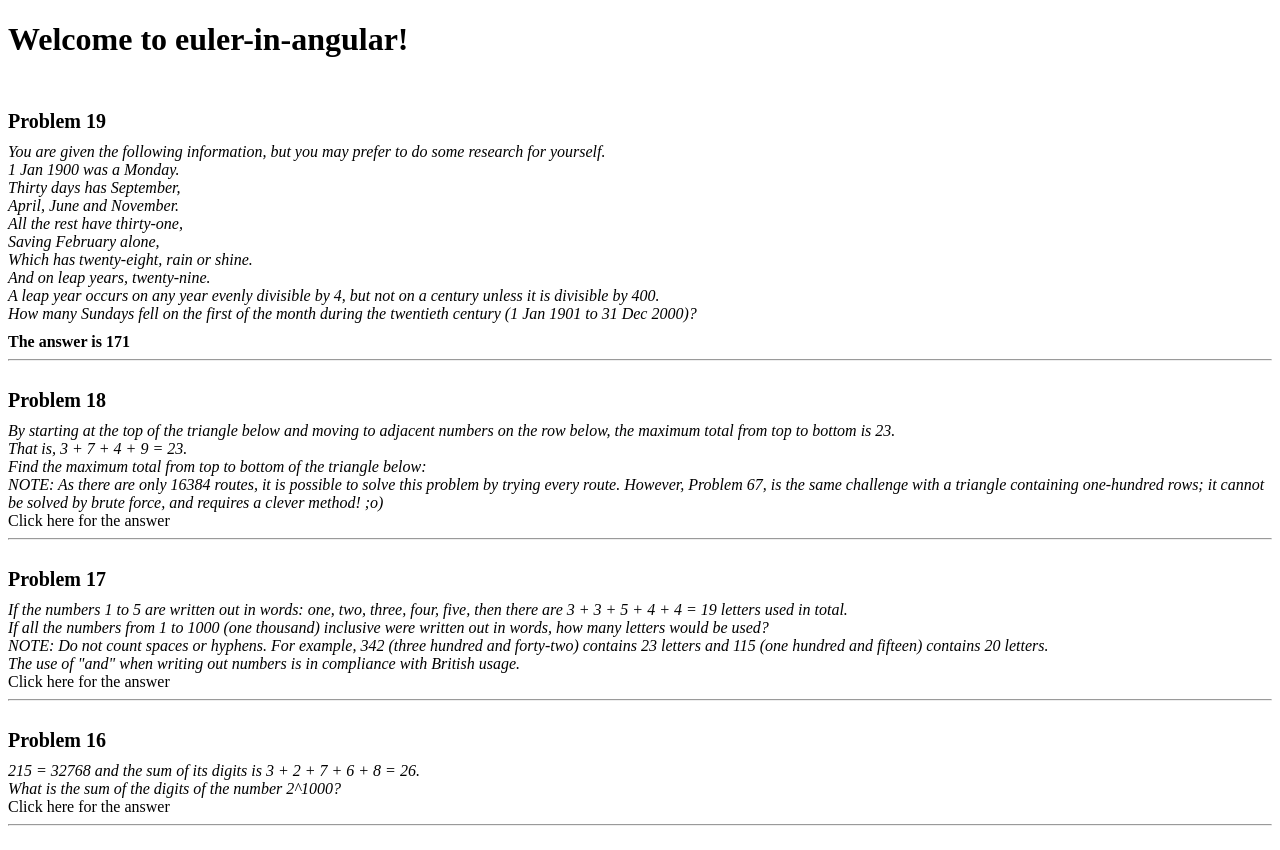
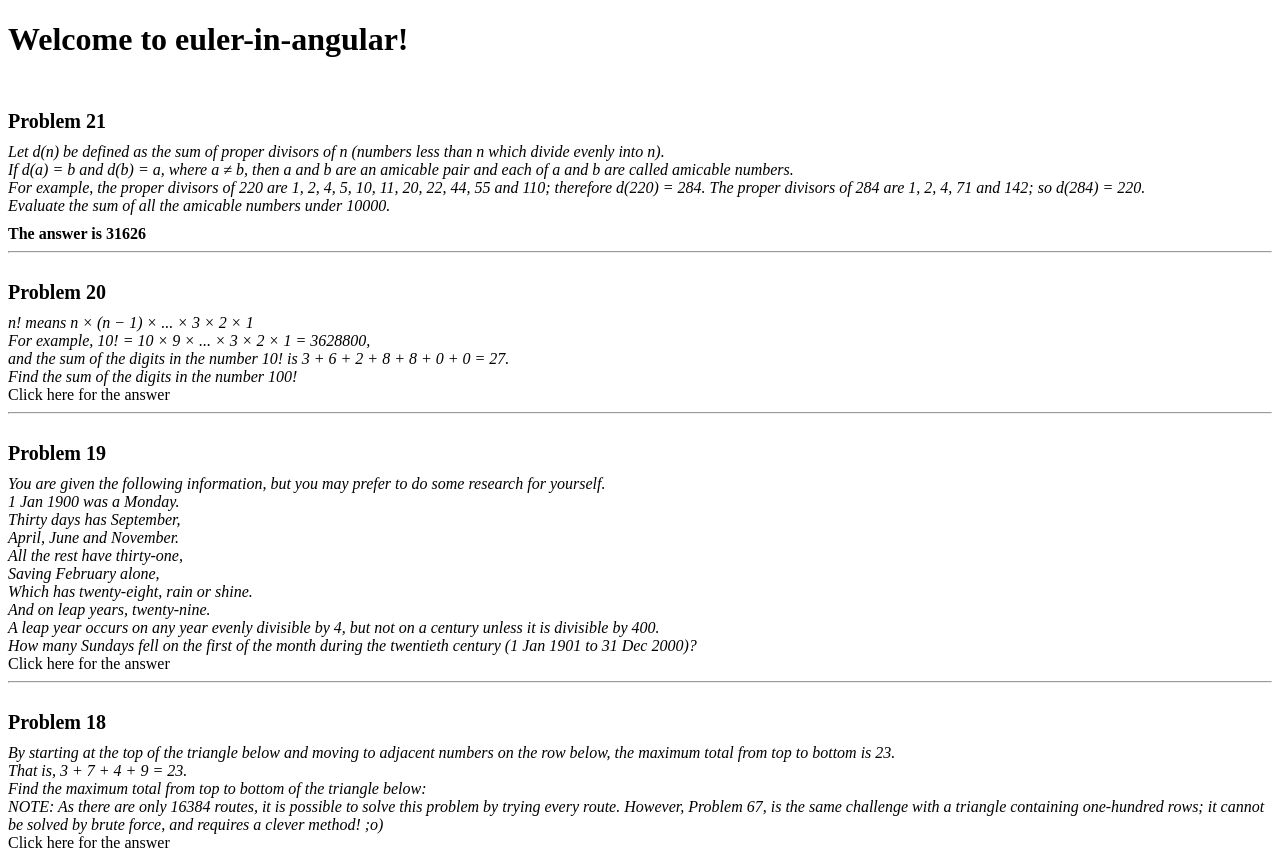
Before and after one commit to edwinvanderven/Euler-in-Angular, an Angular app: page / in a window 1280 px wide. Shown: the top 850 px of the page. Built offline with nearby package versions, Linux system fonts and the light colour scheme.

Commit message:
Updated the npm packages and added the latest problems with solutions to the UI

```diff
--- a/src/app/app.component.model.ts
+++ b/src/app/app.component.model.ts
@@ -17,6 +17,8 @@ import { SixteenthProblem } from './problems/eleven-to-twenty/sixteenth-problem'
 import { EighteenthProblem } from './problems/eleven-to-twenty/eighteenth-problem';
 import { SeventeenthProblem } from './problems/eleven-to-twenty/seventeenth-problem';
 import { NineteenthProblem } from './problems/eleven-to-twenty/nineteenth-problem';
+import { TwentiethProblem } from './problems/eleven-to-twenty/twentieth-problem';
+import { TwentyFirstProblem } from './problems/twenty-one-to-thirty/twenty-first-problem';
 
 export interface IProblem {
   title: string;
@@ -25,6 +27,8 @@ export interface IProblem {
 }
 
 export const PROBLEMS: IProblem[] = [
+  new TwentyFirstProblem(),
+  new TwentiethProblem(),
   new NineteenthProblem(),
   new EighteenthProblem(),
   new SeventeenthProblem(),
--- a/src/app/problems/twenty-one-to-thirty/twenty-first-problem.ts
+++ b/src/app/problems/twenty-one-to-thirty/twenty-first-problem.ts
@@ -1,9 +1,7 @@
 import { IProblem } from '../../app.component.model';
-import { Helper } from 'src/app/utils/helper';
-import * as bigInt from 'big-integer';
 
 export class TwentyFirstProblem implements IProblem {
-  public title = 'Problem 22';
+  public title = 'Problem 21';
   public description = 'Let d(n) be defined as the sum of proper divisors of n (numbers less than n which divide evenly into n).' +
                         '\nIf d(a) = b and d(b) = a, where a ≠ b, then a and b are an amicable pair and each of a and b are called amicable numbers.' +
                         '\nFor example, the proper divisors of 220 are 1, 2, 4, 5, 10, 11, 20, 22, 44, 55 and 110; therefore d(220) = 284. The proper divisors of 284 are 1, 2, 4, 71 and 142; so d(284) = 220.' +
```
Also changed, not shown: package.json (+17 -17 lines), 1 other file (tests, documents, lock files or other folders).
